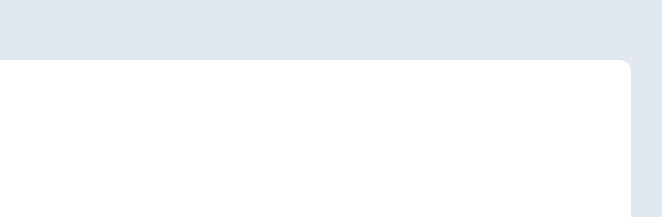
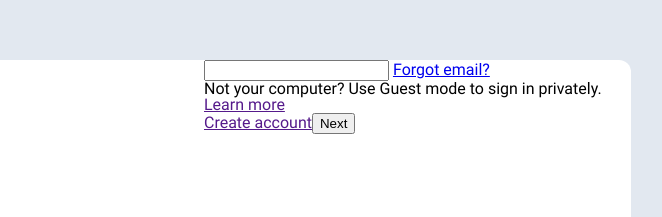
Before and after one commit to tiemouie01/google-sign-in, a plain HTML site: page index.html in a window 1280 px wide. Shown: the part 114-331 px from the top of the page, 436-1098 px from the left. Drawn offline with Linux system fonts and the light colour scheme.

Commit message:
Add content in form section

```diff
--- a/index.html
+++ b/index.html
@@ -16,7 +16,12 @@
 
           </div>
           <form class="right-section">
-
+              <div>
+                  <input type="text">
+                  <a href="#">Forgot email?</a>
+              </div>
+              <p>Not your computer? Use Guest mode to sign in privately. <span><a href="">Learn more</a></span></p>
+              <div><a href="">Create account</a><button>Next</button></div>
           </form>
       </div>
       <div class="extras">
```
